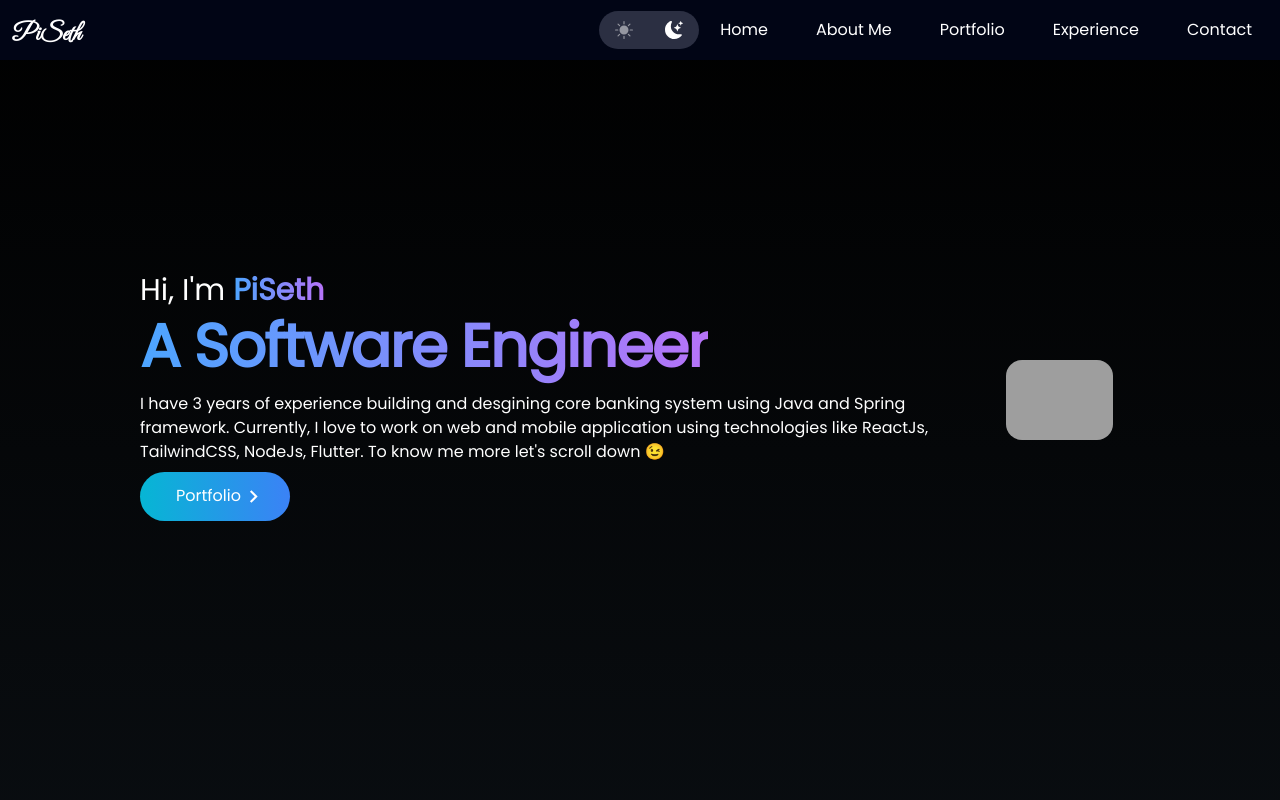
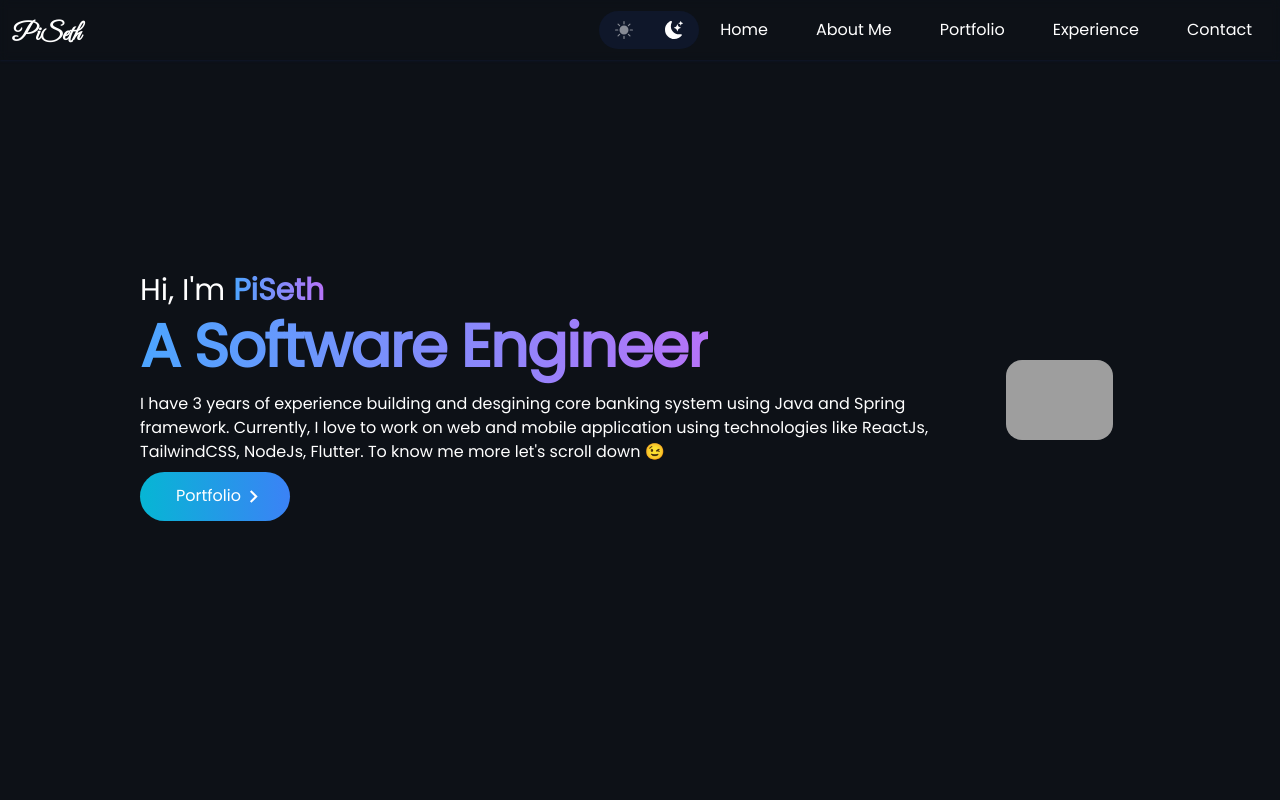
Before and after one commit to it-phnomden/maportfolio, a React (Create React App) app: page / in a window 1280 px wide. Shown: the top 800 px of the page. Built offline with nearby package versions, Linux system fonts and the light colour scheme; grey boxes are pictures that could not be loaded.

Commit message:
Blue background change colors

```diff
--- a/src/components/NavBar.jsx
+++ b/src/components/NavBar.jsx
@@ -39,13 +39,13 @@ const NavBar = () => {
   }, [darkMode]);
   return (
     <div
-      className={`bg-slate-50 dark:bg-slate-950 w-screen h-[60px] px-3 flex justify-between items-center fixed dark:bg-opacity-95 bg-opacity-95`}
+      className={`shadow-sm shadow-slate-100 w-screen dark:shadow-slate-900 h-[60px] px-3 flex justify-between items-center fixed dark:bg-opacity-80 bg-opacity-80 backdrop-blur-sm`}
     >
       <h1 className="font-signature font-extrabold text-2xl mt-[10px] select-none cursor-pointer transform duration-100  active:tracking-widest">
         PiSeth
       </h1>
 
-      <div className="rounded-full flex max-md:absolute lg:absolute select-none left-[calc(50%-41px)] bg-[rgb(234,239,243)]  dark:bg-[rgb(43,47,66)]">
+      <div className="rounded-full flex max-md:absolute lg:absolute select-none left-[calc(50%-41px)] bg-slate-100  dark:bg-slate-900">
         <div
           onClick={() => {
             setDarkMode(false);
--- a/src/index.css
+++ b/src/index.css
@@ -15,7 +15,7 @@
   body {
     padding: env(safe-area-inset-top) env(safe-area-inset-right)
       env(safe-area-inset-bottom) env(safe-area-inset-left);
-    @apply bg-slate-50 dark:bg-slate-950;
+    @apply light-mode dark:dark-mode;
   }
 }
 
@@ -27,9 +27,9 @@
     @apply inline-block text-transparent bg-clip-text bg-gradient-to-r from-[#0f2027] to-[#2c5364];
   }
   .dark-mode {
-    @apply bg-gradient-to-t from-[#2C3E50] to-[#000000] text-white;
+    @apply bg-[rgb(13,17,23)] text-white;
   }
   .light-mode {
-    @apply bg-white text-black;
+    @apply bg-[rgb(255,255,255)] text-black;
   }
 }
```
